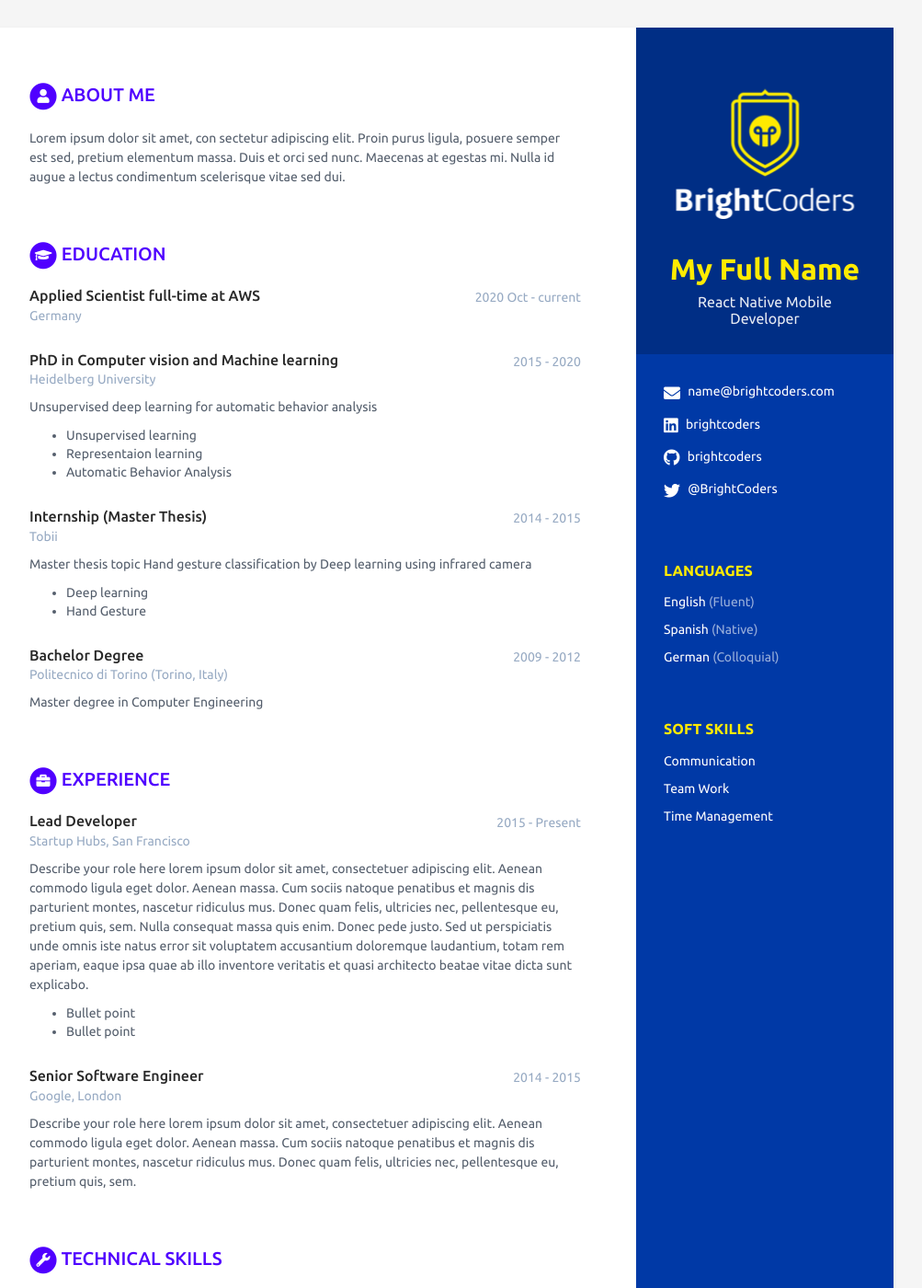
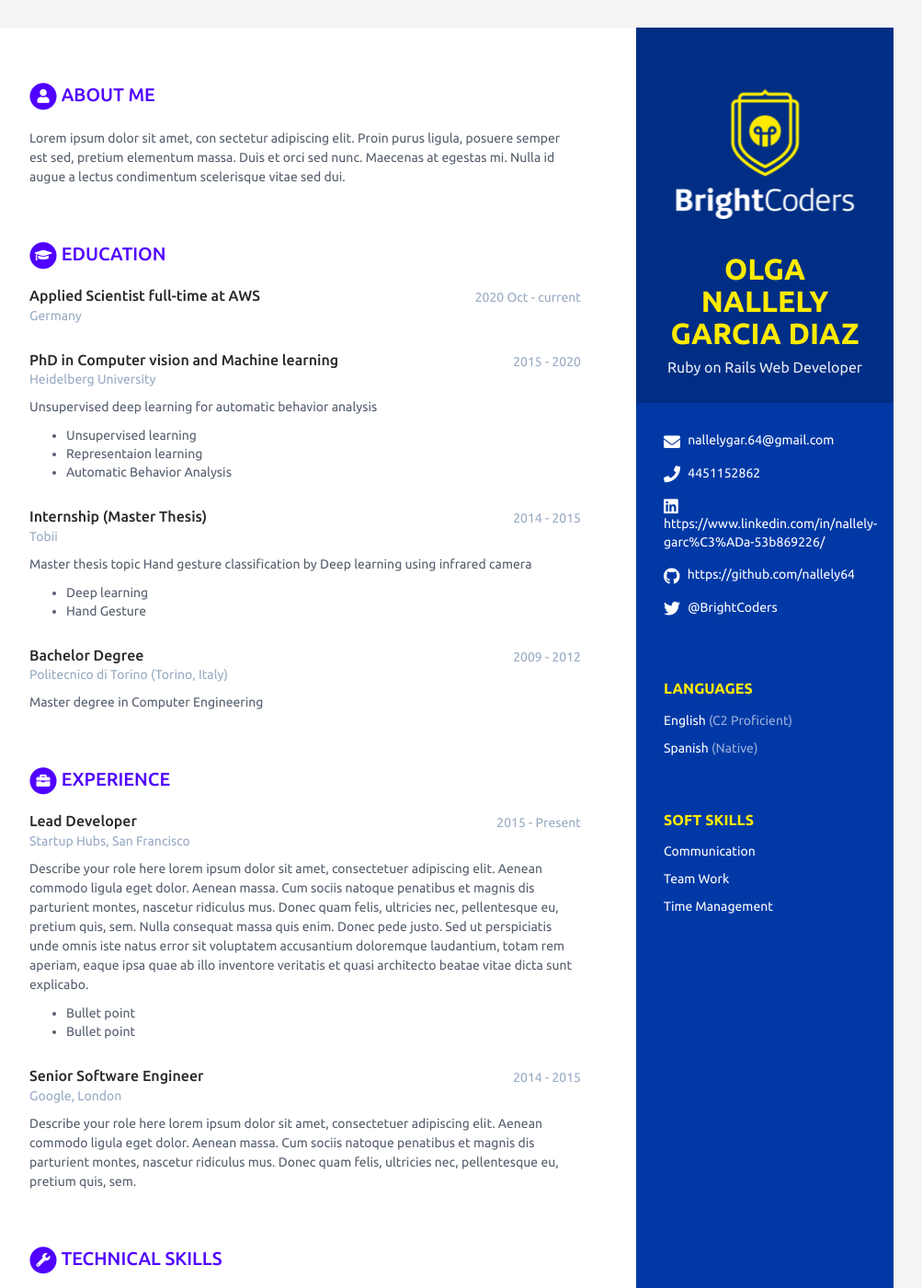
Before and after one commit to BC-MAY-21-ROR/kata-03-scorecard-nallely64, a Jekyll site: the page built from index.html, in a window 1280 px wide and 1400 px high. Shown: the whole window at 92% size, without its empty margins (168-1171 px from the left). Built offline with Jekyll 4.4.1, drawn with Linux system fonts in a browser that asks for light colours; some of the changed text lies outside the part shown.

Commit message:
English Certificate added
URL english certificate and URL git pages added

```diff
--- a/_config.yml
+++ b/_config.yml
@@ -2,7 +2,7 @@
 
 # Site Settings
 title: BrightCoders Academy
-url: '' #'http://webjeda.com'
+url: 'https://bc-may-21-ror.github.io/kata-03-scorecard-nallely64/' #'http://webjeda.com'
 baseurl: '' #change it according to your repository name
 # Style will be applied only after restarting the build or serve. Just choose one of the options.
 theme_skin: blue # NO modificar
--- a/_data/data.yml
+++ b/_data/data.yml
@@ -7,16 +7,16 @@ sidebar:
   education: False # NO MODIFICAR
 
   # Profile information
-  name: My Full Name # Nombre completo
-  tagline: React Native Mobile Developer # React Native Mobile Developer ó Ruby on Rails Web Developer Según sea el caso
+  name: OLGA NALLELY GARCIA DIAZ
+  tagline: Ruby on Rails Web Developer
   avatar: escudo.png # No modificar
 
   # Actualiza tus datos de contacto
-  email: name@brightcoders.com
-  phone:
+  email: nallelygar.64@gmail.com
+  phone: 4451152862
   website: # No agregar http://
-  linkedin: brightcoders
-  github: brightcoders
+  linkedin: https://www.linkedin.com/in/nallely-garc%C3%ADa-53b869226/
+  github: https://github.com/nallely64
   gitlab:
   bitbucket:
   twitter: '@BrightCoders'
@@ -27,13 +27,10 @@ sidebar:
   # Actualiza según los idiomas y nieles que tienes. Agrega o Elimina según sea necesario.
   languages:
     - idiom: English
-      level: Fluent # Utiliza el resultado de tu examen oficial, o el nivel de acuerdo al modelo Dreyfus
+      level: C2 Proficient
 
     - idiom: Spanish
       level: Native # Utiliza el resultado de tu examen oficial, o el nivel de acuerdo al modelo Dreyfus
-
-    - idiom: German
-      level: Colloquial
 
   # Registra aquí tus soft skills. Agrega o elimina según sea necesario
   interests:
@@ -122,22 +119,22 @@ skills:
   title: Technical Skills # NO MODIFICAR
 
   toolset:
-    - name: Python
+    - name: C#
       level: 20%
 
-    - name: PyTorch
+    - name: Ruby
       level: 40%
 
-    - name: Tensorflow
-      level: 60%
+    - name: HTML
+      level: 40%
 
-    - name: Caffe
-      level: 80%
+    - name: CSS
+      level: 40%
 
-    - name: Matlab
+    - name:
       level: 100%
 
-    - name: C/C++
+    - name:
       level: 40%
 
 # NO MODIFICAR
```
